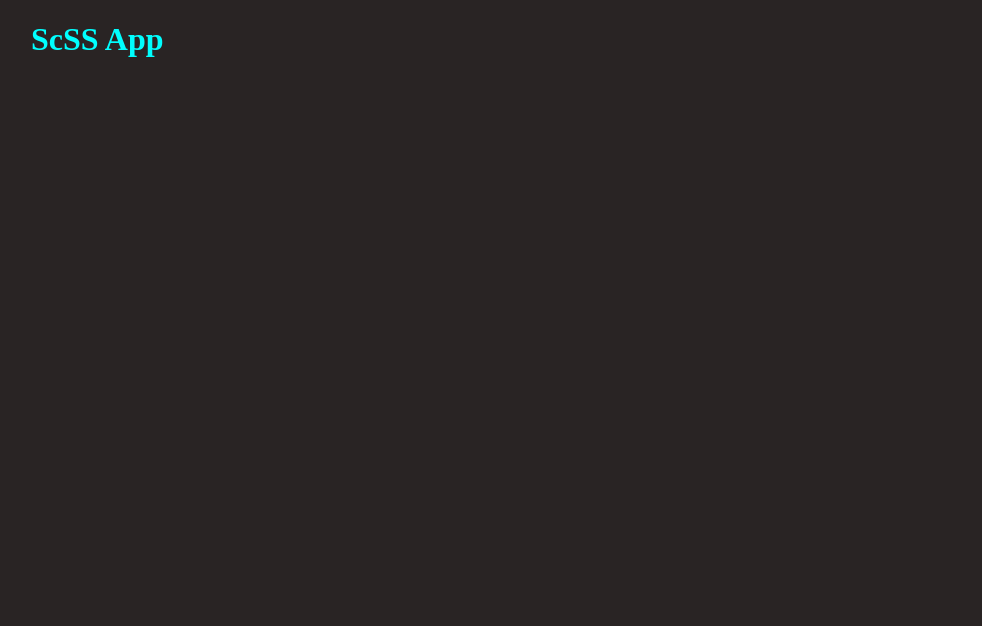
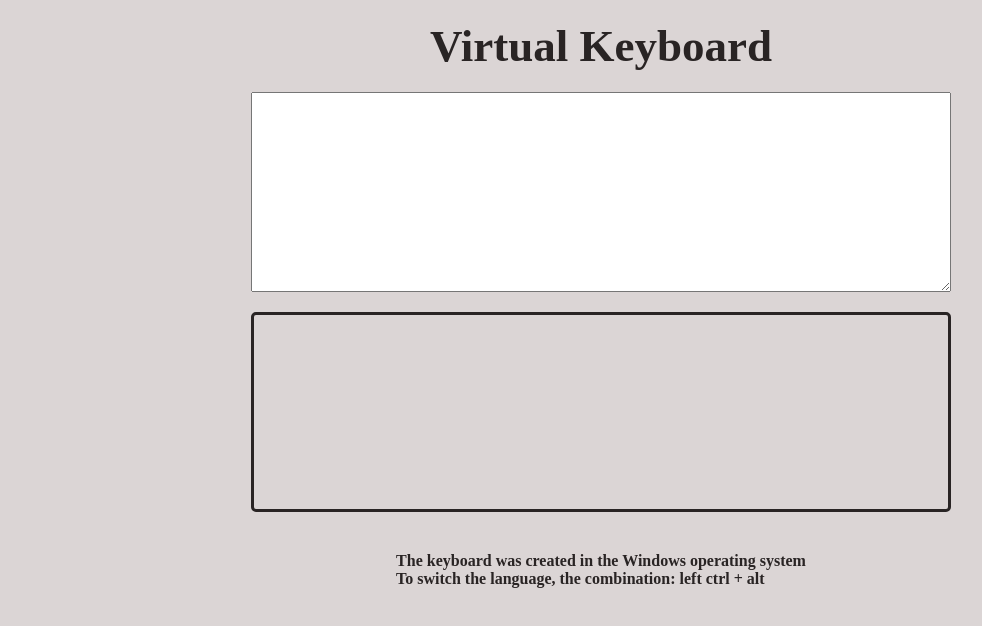
Before and after one commit to tarasauweb/virtual-keyboard, a website built with webpack: page src/index.html in a window 1280 px wide. Shown: the whole page, without its empty margins (39-1021 px from the left). Built offline with nearby package versions, Linux system fonts and the light colour scheme.

Commit message:
feat:decription , textaera , title

```diff
--- /dev/null
+++ b/src/components/description.js
@@ -0,0 +1,17 @@
+function description () {
+    return (
+        `
+        <div class="description">
+            <p>
+                The keyboard was created in the Windows operating system
+            </p>
+            <p>
+                To switch the language, the combination: left ctrl + alt
+            </p>
+        </div>
+
+        `
+    )
+}
+
+export default description
--- /dev/null
+++ b/src/components/keyboard.js
@@ -0,0 +1,9 @@
+function creacteKeyBoard() {
+    const keyboard = document.createElement('div');
+    keyboard.classList.add('keyboard');
+
+    return keyboard
+}
+
+
+export default creacteKeyBoard
--- /dev/null
+++ b/src/components/textarea.js
@@ -0,0 +1,6 @@
+function createTextArea() {
+    const myArea = `<textarea class="textarea"></textarea>`;
+    return myArea;
+}
+
+export default createTextArea
--- /dev/null
+++ b/src/components/title.js
@@ -0,0 +1,6 @@
+function title (title) {
+    const text = `<h1 class="title">${title}</h1>`
+    return text
+}
+
+export default title
--- a/src/index.html
+++ b/src/index.html
@@ -4,15 +4,9 @@
     <meta charset="UTF-8">
     <meta http-equiv="X-UA-Compatible" content="IE=edge">
     <meta name="viewport" content="width=device-width, initial-scale=1.0">
-    <title>ScSS</title>
+    <title>Virtual keyboard</title>
 </head>
 <body>
-    <header class="header">
-        <div class="container">
-            <h1 class="title">
-                ScSS App
-            </h1>
-        </div>
-    </header>
+
 </body>
 </html>
--- a/src/main.js
+++ b/src/main.js
@@ -1 +1,11 @@
 import './style.scss'
+import title from './components/title';
+import createTextArea from './components/textarea';
+import creacteKeyBoard from './components/keyboard';
+import description from './components/description';
+const body = document.body;
+const mainTitle = title('Virtual Keyboard');
+body.insertAdjacentHTML('afterbegin' , mainTitle);
+body.insertAdjacentHTML('afterbegin' , createTextArea());
+body.insertAdjacentElement('afterbegin' , creacteKeyBoard());
+body.insertAdjacentHTML('beforeend' , description())
--- a/src/style.scss
+++ b/src/style.scss
@@ -1,16 +1,46 @@
-$bk-ground:rgb(41, 36, 36);
-$color:rgb(219, 213, 213);
+$bk-ground: rgb(219, 213, 213);
+$color:rgb(41, 36, 36);
 
+*{
+    padding: 0;
+    margin: 0;
+    box-sizing: border-box;
+}
 body{
     background-color: $bk-ground;
     color: $color;
+    display: flex;
+    align-items: center;
+    flex-direction: column;
+    width: 100%;
+    height: 100vh;
+    padding-top: 20px;
+    padding-bottom: 20px;
 }
-.header{
-    .container{
-        width: 1140px;
-        margin: 0 auto;
-        h1{
-            color: aqua;
-        }
-    }
+.title{
+    font-size: 45px;
+    order:-1;
+
 }
+.keyboard{
+    width: 700px;
+    display: flex;
+    align-items: center;
+    border-radius: 5px;
+    border: 3px solid $color;
+    order: 2;
+    margin-top: 20px;
+    height: 200px;
+}
+.textarea{
+    width: 700px;
+    height: 200px;
+    padding: 20px;
+    font-size: 20px;
+    margin-top: 20px;
+}
+.description{
+    order: 4;
+    margin-top: 40px;
+    font-weight: 600;
+}
```
